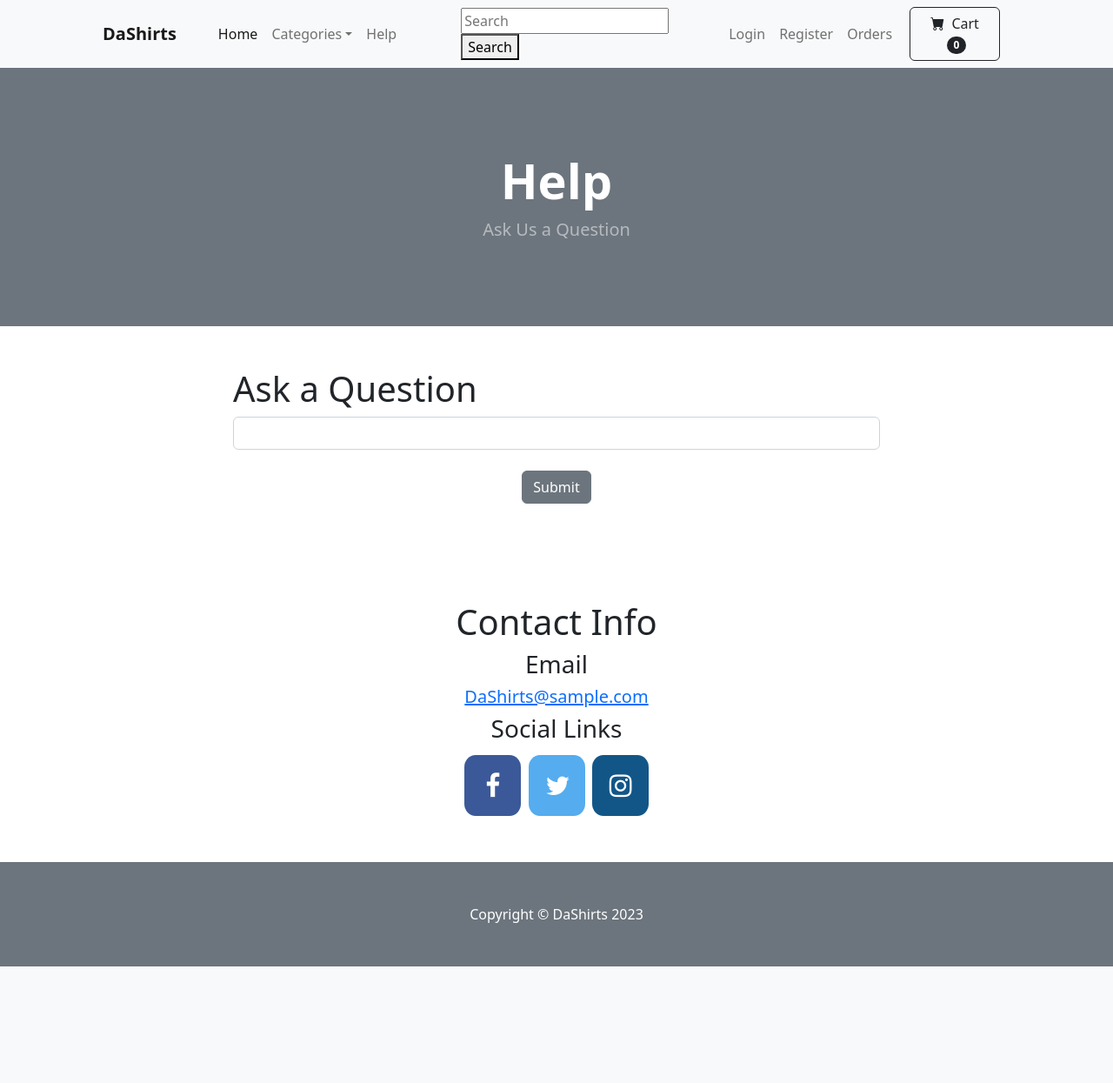
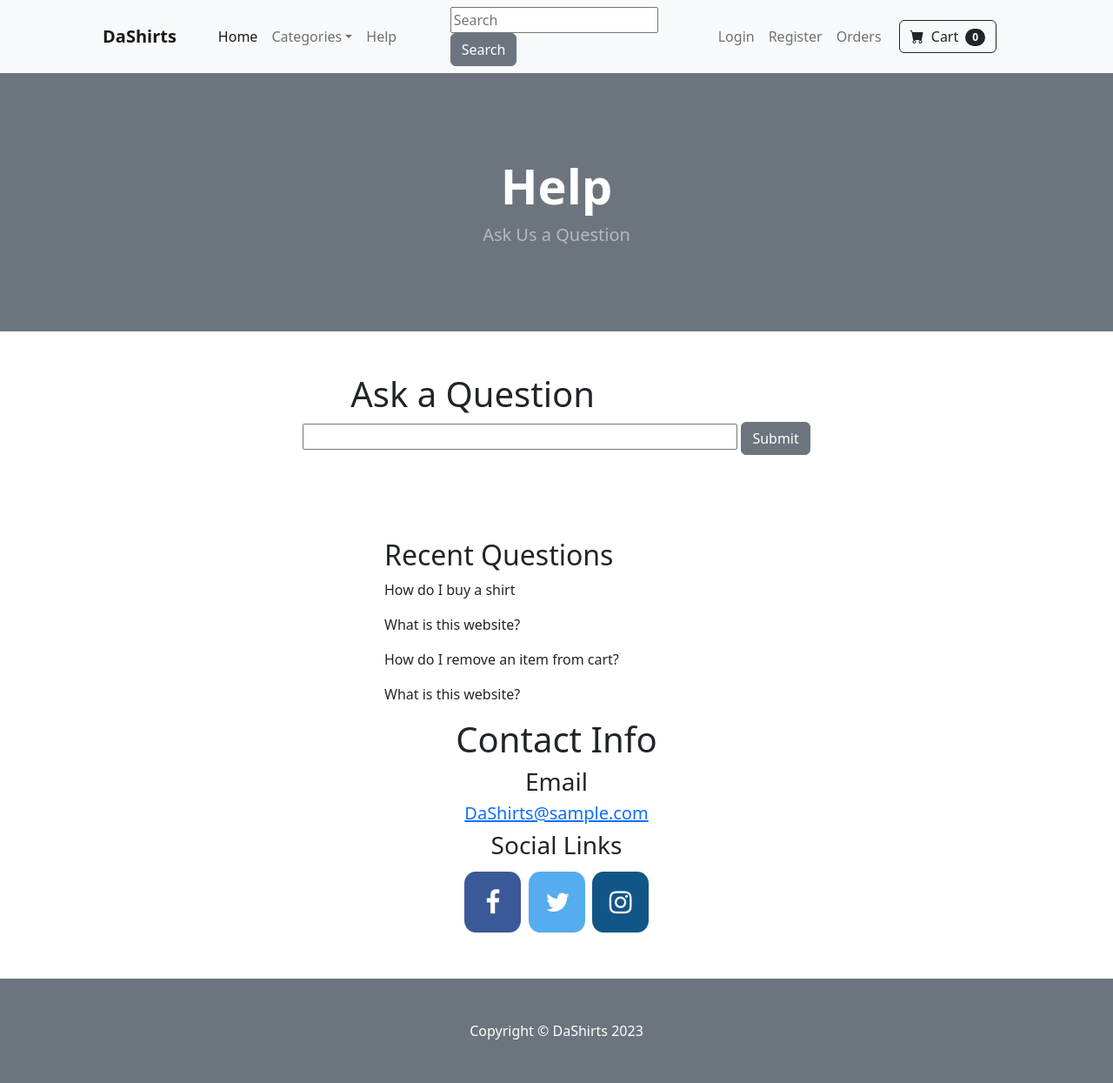
Before and after one commit to DivineBanhBao/DaShirts-Ecommerce-Website, a Django app: page /help/ in a window 1280 px wide. Shown: the whole page at 87% size. Before the commit the page ends 1111 px from the top, so only its background shows below. Run offline with Django 4.2, Linux system fonts and the light colour scheme; data comes from the database, SQL or seed files in the repository; both versions use the stored data as it was after the commit; some libraries are stand-ins or nearby versions.

Commit message:
Updated Help page

```diff
--- a/ecom/store/admin.py
+++ b/ecom/store/admin.py
@@ -1,7 +1,8 @@
 from django.contrib import admin
-from .models import Category, Customer, Product, Order
+from .models import Category, Customer, Product, Order, Help
 
 admin.site.register(Category)
 admin.site.register(Customer)
 admin.site.register(Product)
 admin.site.register(Order)
+admin.site.register(Help)
--- a/ecom/store/forms.py
+++ b/ecom/store/forms.py
@@ -62,3 +62,11 @@ class CheckoutForm(forms.Form):
 		input_formats=['%m/%y']  # Add this line to specify the date format
 	)
 	cvv = forms.CharField(label='CVV', max_length=3, widget=forms.TextInput(attrs={'class':'form-control'}))
+
+class HelpForm(forms.ModelForm):
+    class Meta:
+        model = Help
+        fields = ['question_text']
+        widgets = {
+            'question_text': forms.TextInput(attrs={'style': 'width: 500px;'}),
+        }
--- a/ecom/store/models.py
+++ b/ecom/store/models.py
@@ -37,18 +37,7 @@ class Product(models.Model):
     sale_price = models.DecimalField(default=0, decimal_places=2, max_digits=6)
     def __str__(self):
         return self.name
-#Orders
-#class Order(models.Model):
-    #product = models.ForeignKey(Product, on_delete=models.CASCADE)
-   #customer = models.ForeignKey(Customer, on_delete=models.CASCADE)
-    #quantity = models.IntegerField(default=1)
-    #address = models.CharField(max_length=100, default='', blank=True)
-   #phone = models.CharField(max_length=20, default='', blank=True)
-    #date = models.DateField(default=datetime.datetime.today)
-    #status = models.BooleanField(default=False)
 
-    #def __str__(self):
-        #return self.product
 class Order(models.Model):
     customer = models.ForeignKey(Customer, on_delete=models.SET_NULL, null=True, blank=True)
     products = models.ManyToManyField(Product, through='OrderItem')
@@ -81,3 +70,9 @@ class Cart(models.Model):
 
     def __str__(self):
         return f"{self.customer} - {self.product} - {self.quantity}"
+class Help(models.Model):
+    question_text = models.CharField(max_length=1000)
+    pub_date = models.DateTimeField(auto_now_add=True)
+
+    def __str__(self):
+        return self.question_text
--- a/ecom/store/templates/help.html
+++ b/ecom/store/templates/help.html
@@ -45,19 +45,26 @@
         <center>
             <div class="col-8">
                 <br/><br/>
-                <form method="POST" action="{% url 'login' %}">
+                <h1 align="left">&nbsp;&nbsp;&nbsp;&nbsp;&nbsp;&nbsp;&nbsp;&nbsp;&nbsp;&nbsp;&nbsp;&nbsp;&nbsp;Ask a Question</h1>
+                <form method="post" action="">
                     {% csrf_token %}
-                    <h1 align="left">Ask a Question</h1>
-                    <div class="mb-3">
-                    <input type="text" class="form-control" name="Ask a Question">
-                    <div>
-                    <br>
-                    <button type="submit" class="btn btn-secondary" >Submit</button>
-                    </div>
+                    {{ form.question_text }}
+                    <button type="submit" class="btn btn-secondary">Submit</button>
                 </form>
                 <br/><br/><br/><br/>
             </div>
         </center>
+    </div>
+    <div class="row">
+        <center>
+            <div align="left" style="padding-left:360px">
+            <h2>Recent Questions</h2>
+            {% for question in questions %}
+                <p>{{ question.question_text }}</p>
+            {% endfor %}
+            <div>
+
+    </center>
     </div>
     <div class="row">
         <center>
--- a/ecom/store/templates/navbar.html
+++ b/ecom/store/templates/navbar.html
@@ -21,12 +21,12 @@
                 </li>
                 <li class="nav-item"><a class="nav-link" href="{% url 'help' %}">Help</a></li>
             </ul>
-            &nbsp;&nbsp;&nbsp;&nbsp;&nbsp;&nbsp;&nbsp;&nbsp;&nbsp;&nbsp;&nbsp;&nbsp;&nbsp;
-            &nbsp;&nbsp;&nbsp;
+            &nbsp;&nbsp;&nbsp;&nbsp;&nbsp;&nbsp;&nbsp;&nbsp;&nbsp;&nbsp;
+            &nbsp;
             <div class="container">
                 <form method="GET" action="{% url 'search' %}">
                     <input type="text" name="q" placeholder="Search">
-                    <button type="submit">Search</button>
+                    <button type="submit" class="btn btn-secondary">Search</button>
                 </form>
             </div>
             &nbsp;&nbsp;&nbsp;&nbsp;&nbsp;&nbsp;
--- a/ecom/store/views.py
+++ b/ecom/store/views.py
@@ -29,7 +29,20 @@ def home(request):
     return render(request, 'home.html', {'products':products})
 
 def help(request):
-    return render(request, 'help.html', {})
+    # Retrieve all questions from the model and reverse the order
+    questions = Help.objects.all().order_by('-id')
+
+    # Check if the form is submitted
+    if request.method == 'POST':
+        form = HelpForm(request.POST)
+        if form.is_valid():
+            form.save()
+            # Reinitialize the form with an empty CharField after saving
+            form = HelpForm()
+    else:
+        form = HelpForm()
+
+    return render(request, 'help.html', {'form': form, 'questions': questions[:5]})
 
 def login_user(request):
     if request.method == "POST":
```
Also changed, not shown: ecom/db.sqlite3, ecom/store/migrations/0010_help.py (added), ecom/store/migrations/0011_alter_help_question_text.py (added).
